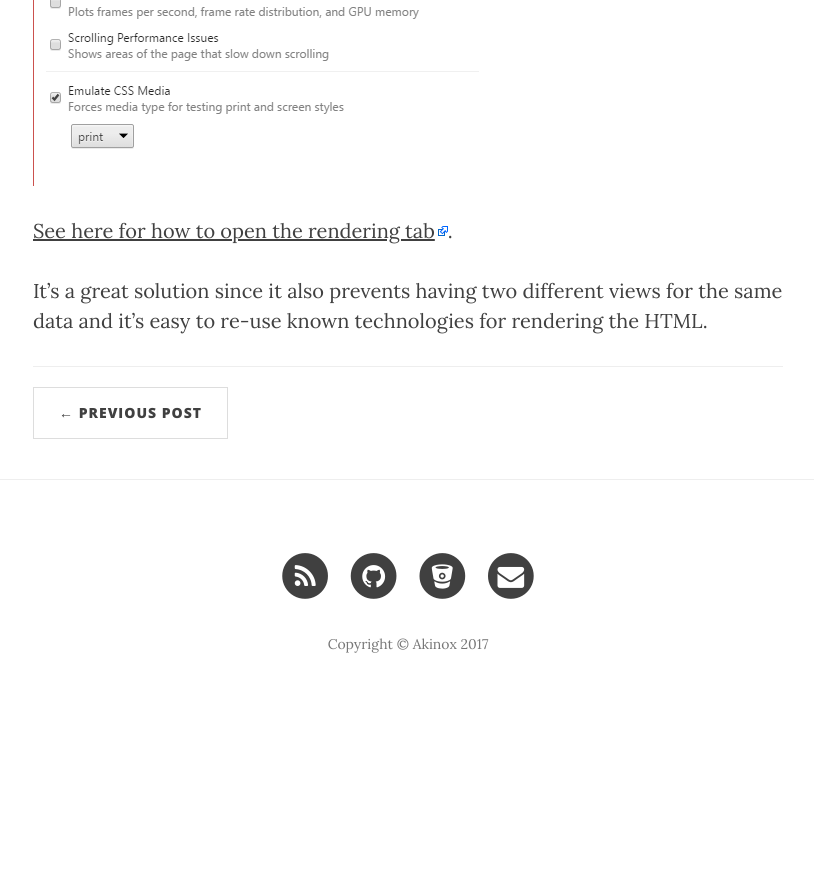
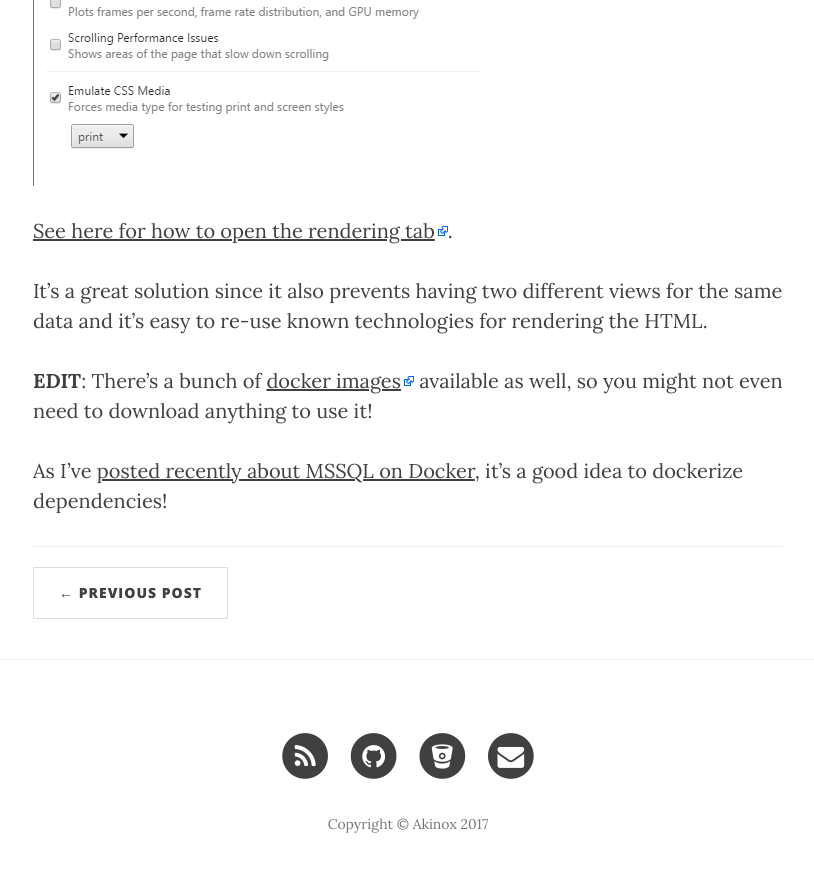
Before and after one commit to akinoxsolutions/akinoxsolutions.github.io, a Jekyll site: the page built from _posts/2017/03/2017-03-10-wkhtmltopdf-printing.md, in a window 1280 px wide and 900 px high, scrolled down 2601 px. Shown: the top 872 px of the window, without its empty margins (232-1046 px from the left). Built offline with Jekyll 4.4.1, drawn with Linux system fonts in a browser that asks for light colours; nearby versions of some CDN libraries; comment, search, counter and statistics services are not loaded; before the commit the page ends 3321 px from its top, so only the background shows below that.

Commit message:
Add docker stuff.

```diff
--- a/_posts/2017/03/2017-03-10-wkhtmltopdf-printing.md
+++ b/_posts/2017/03/2017-03-10-wkhtmltopdf-printing.md
@@ -75,3 +75,9 @@ can tell it to render the page as it would for printing.
 
 It's a great solution since it also prevents having two different views for the same data and
 it's easy to re-use known technologies for rendering the HTML.
+
+**EDIT**: There's a bunch of [docker images](https://hub.docker.com/search/?isAutomated=0&isOfficial=0&page=1&pullCount=0&q=wkhtmltopdf&starCount=0)
+available as well, so you might not even need to download anything to use it!
+
+As I've [posted recently about MSSQL on Docker]({{ site.baseurl }}{% link _posts/2017/03/2017-03-03-cross-platform-development-with-dotnetcore-and-mssql.md %}), it's
+a good idea to dockerize dependencies!
```
